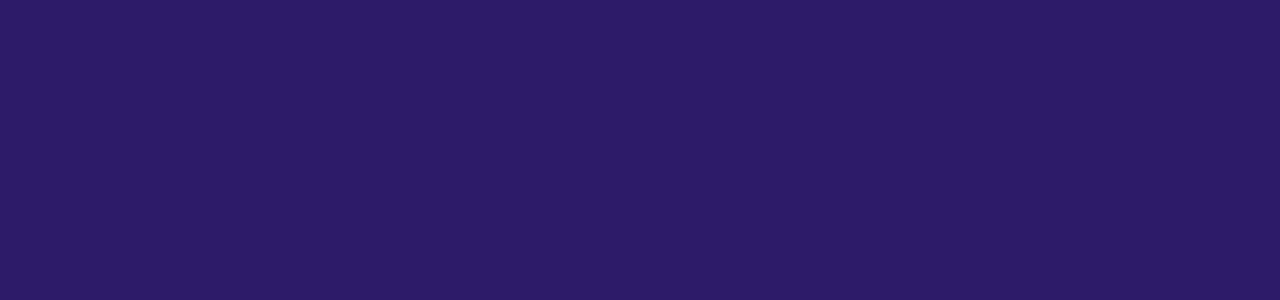
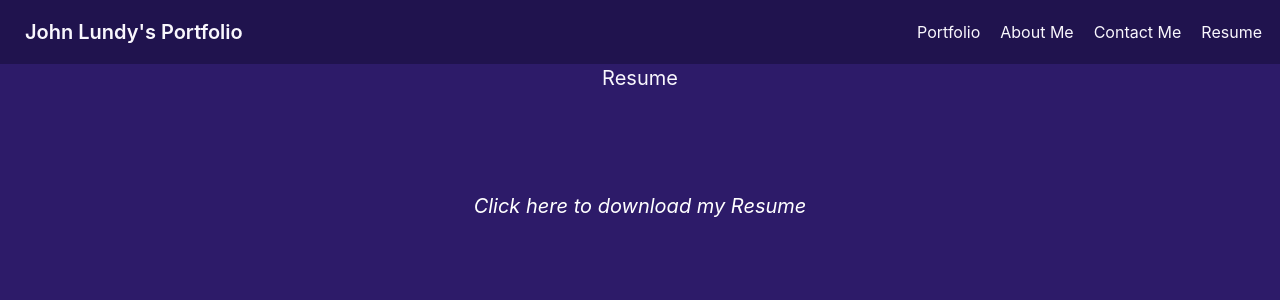
Before and after one commit to johnlundy94/portfolio, a React (Create React App) app: page /resume in a window 1280 px wide. Before the commit this address had no page. Shown: the top 300 px of the page. Built offline with nearby package versions, Linux system fonts and the light colour scheme.

Commit message:
Started Contact me page

```diff
--- a/src/App.js
+++ b/src/App.js
@@ -5,6 +5,8 @@ import NavBar from "./pages/NavBar/NavBar";
 import Portfolio from "./pages/Portfolio/Portfolio";
 import Home from "./pages/Home/Home";
 import AboutMe from "./pages/AboutMe/AboutMe";
+import Resume from "./pages/Resume/Resume";
+import ContactMe from "./pages/ContactMe/ContactMe";
 
 function App() {
   return (
@@ -14,6 +16,8 @@ function App() {
           <Route path="/" element={<Home />} />
           <Route path="/portfolio" element={<Portfolio />} />
           <Route path="/about-me" element={<AboutMe />} />
+          <Route path="/contact-me" element={<ContactMe />} />
+          <Route path="/resume" element={<Resume />} />
         </Route>
       </Routes>
     </Router>
--- /dev/null
+++ b/src/pages/ContactMe/ContactMe.jsx
@@ -0,0 +1,7 @@
+import React from "react";
+
+function ContactMe() {
+  return <div>ContactMe</div>;
+}
+
+export default ContactMe;
--- /dev/null
+++ b/src/pages/Resume/Resume.css
@@ -0,0 +1,17 @@
+.resume-container {
+  display: flex;
+  flex-direction: column;
+  justify-content: center;
+  align-items: center;
+}
+
+.resume {
+  margin-top: 100px;
+  margin-bottom: 100px;
+}
+
+.resume a {
+  padding: 40px 10px;
+  text-decoration: none;
+  color: white;
+}
--- /dev/null
+++ b/src/pages/Resume/Resume.jsx
@@ -0,0 +1,16 @@
+import React from "react";
+import Res from "../../assets/resume/Resume.pdf";
+import "./Resume.css";
+
+export default function Resume() {
+  return (
+    <div className="resume-container normal-case text-xl">
+      <h1>Resume</h1>
+      <div>
+        <address className="resume normal-case text-xl">
+          <a href={Res}>Click here to download my Resume</a>
+        </address>
+      </div>
+    </div>
+  );
+}
```
Also changed, not shown: 1 other file (tests, documents, lock files or other folders).
